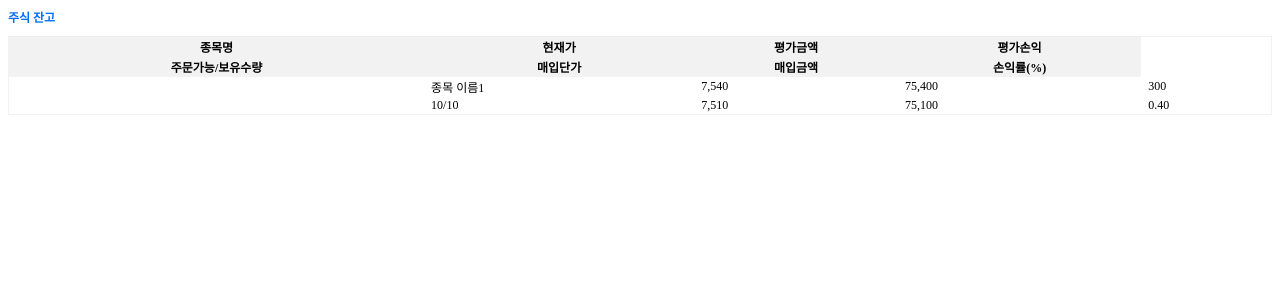
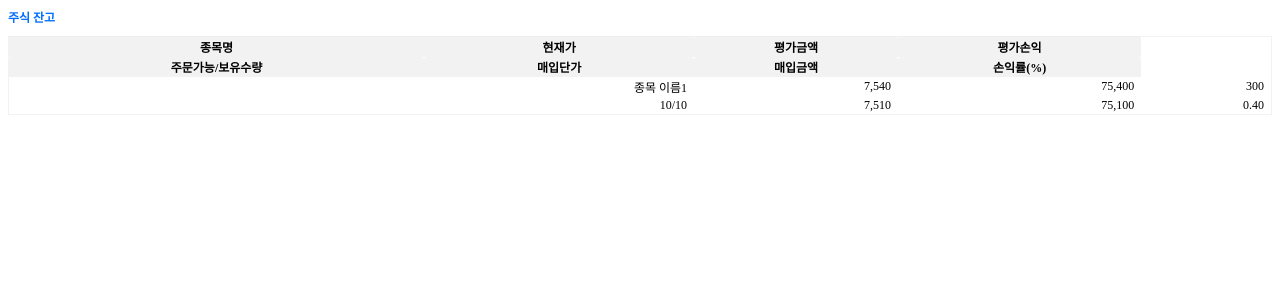
Before and after one commit to Park-Joyeong/SIEVE, a Django app: template sieve/sieve/templates/autostock/balance.html in a window 1280 px wide. Shown: the top 300 px of the page. Run offline with Django 3.2, Linux system fonts and the light colour scheme; the template is opened without the code that fills it, so the values that code supplies are empty.

Commit message:
BE 머지 전 마지막 푸시

```diff
--- a/sieve/sieve/static/autostock/css/balance.css
+++ b/sieve/sieve/static/autostock/css/balance.css
@@ -14,12 +14,13 @@
     font-size: 12px;
 }
 
-.balance-thead {
+.balance-thead th {
     text-align: center;
     background: rgba(238, 238, 238, 0.75);
     border-radius: 3px 3px 0px 0px;
 }
 
 .balance-tbody td {
-    padding-left: 7px;
+    text-align: right;
+    padding-right: 7px;
 }
```
Also changed, not shown: sieve/account/migrations/0010_auto_20210621_1527.py (added).
